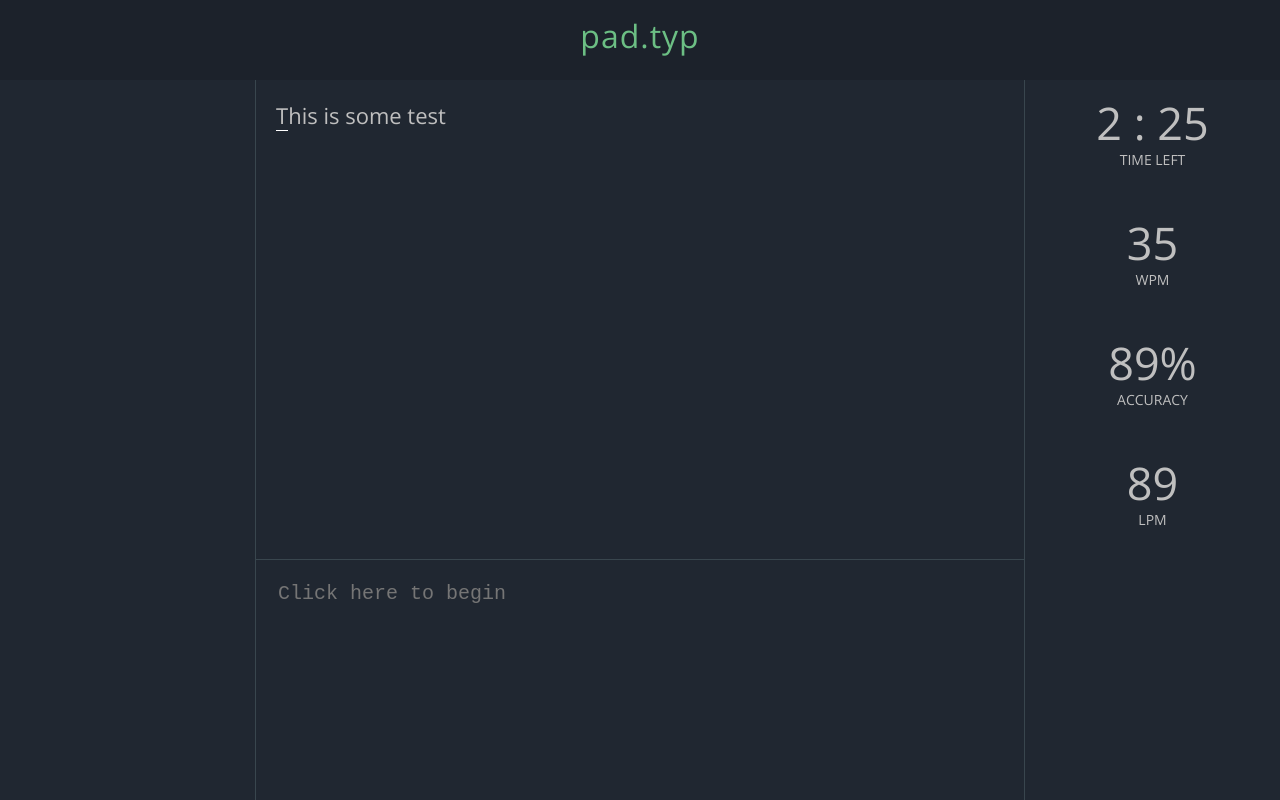
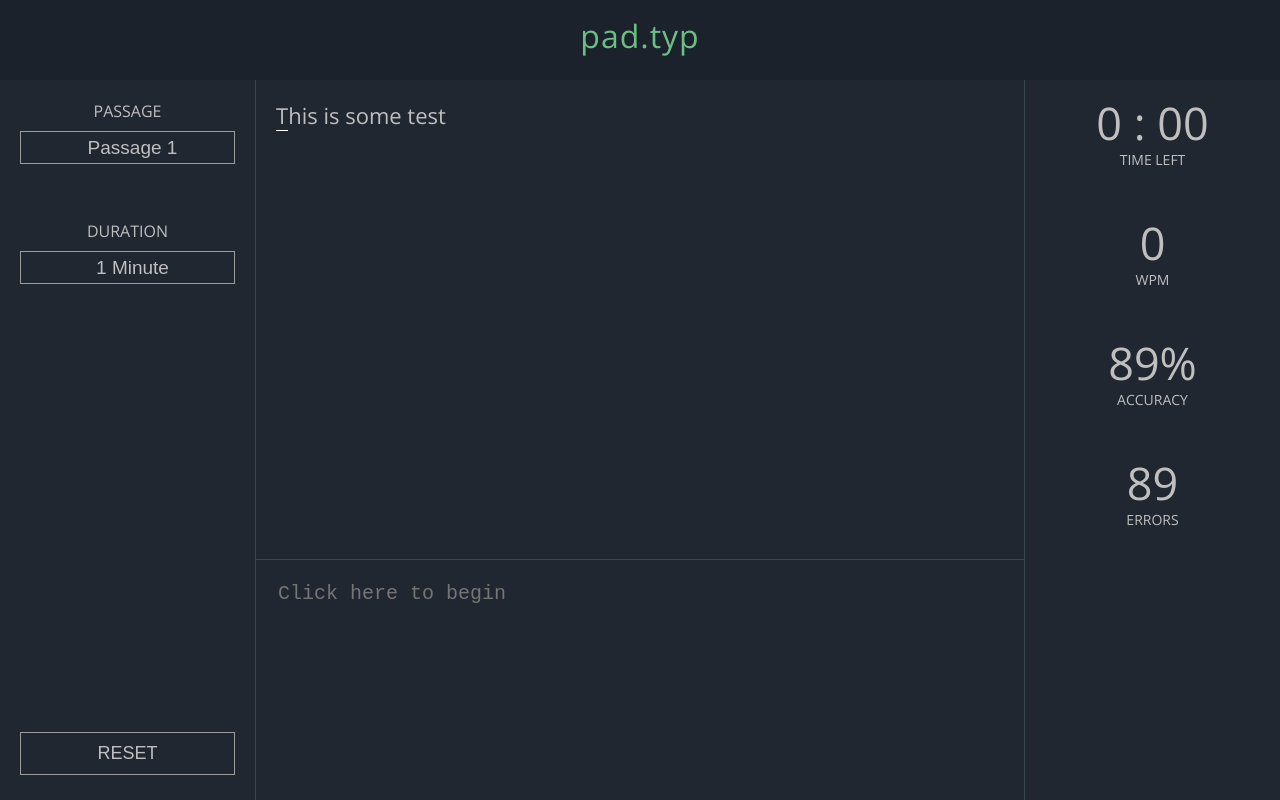
Before and after one commit to BarshaR/padtyp, a website: page index.html in a window 1280 px wide. Drawn offline with nearby package versions, Linux system fonts and the light colour scheme.

Commit message:
Began work on the sidebar features, wpm counter, passage duration selection and other minor tweaks

```diff
--- a/css/style.css
+++ b/css/style.css
@@ -47,6 +47,8 @@
 	background: #202731;
 	border-right: 1px solid rgb(57, 70, 78);
 	grid-area: left-sidebar;
+	display: grid;
+	grid-template-rows: repeat(6, 1fr);
 }
 
 .right-sidebar {
@@ -99,7 +101,7 @@
     font-size: 22px;
 }
 
-.right-sidebar > div {
+.right-sidebar > div , .left-sidebar > div {
 	/* border-bottom: 1px solid rgb(57, 70, 78); */
 	padding: 20px;
 
@@ -121,26 +123,80 @@
 	text-align: center;
 }
 
-.wpm-container {
-
-}
-
 .wpm-container span {
 	color: #bfbfbf;
 	display: block;
 	text-align: center;
 }
 
-.countdown-container {
-
-}
 .countdown-container #minutes, .countdown-container #seconds,
 .countdown-container #clock-colin {
 	display: inline;
 }
 
-.accuracy-percentage-container {
+.passage-select-container {
+
 }
 
-.lpm-container {
+.time-select-container {
+
 }
+
+#test-duration-select, #test-passage-select {
+	width: 100%;
+    background: transparent;
+    font-size: 19px;
+    text-align: center;
+    border: 1px solid #9c9c9c;
+	color: #bfbfbf;
+	outline: none;
+	border-radius: 0;
+	-webkit-appearance: none;
+	padding: 5px 0 5px 10px;
+}
+
+.time-select-title, .passage-select-title {
+	font-size: 16px;
+    margin-bottom: 9px;
+    color: #bfbfbf;
+    display: block;
+	text-align: center;
+
+}
+
+#test-duration-select:hover, .passage-select-title:hover {
+	cursor: pointer;
+	background: #384352;
+}
+
+.reset-test-container {
+	grid-row: 6 / 7;
+}
+
+.reset-test-container > div {
+	margin-top: 32px;
+}
+
+.reset-test-container button {
+	width: 100%;
+    padding-top: 10px;
+    padding-bottom: 10px;
+    background: transparent;
+    color: #bfbfbf;
+	font-size: 18px;
+	border: 1px solid #9c9c9c;
+}
+
+.reset-test-container button:hover {
+	background: #384352;
+	cursor: pointer;
+}
+
+.reset-test-container button:active {
+	background: #2a323e;
+
+}
+
+.reset-test-container button:focus {
+	outline: none;
+}
--- a/index.html
+++ b/index.html
@@ -16,7 +16,38 @@
 				<h1 class="header-title">pad.typ</h1>
 			</div>
 		</div>
-		<div class="left-sidebar"></div>
+		<div class="left-sidebar">
+			<div class="passage-select-container">
+				<div>
+					<span class="passage-select-title">PASSAGE</span>
+					<select id="test-passage-select">
+						<option value="1">Passage 1</option>
+						<option value="2">Passage 2</option>
+						<option value="3">Passage 3</option>
+					</select>
+				</div>
+			</div>
+			<div class="time-select-container">
+				<div>
+					<span class="time-select-title">DURATION</span>
+					<select id="test-duration-select">
+						<option value="1">1 Minute</option>
+						<option value="2">2 Minutes</option>
+						<option value="3">3 Minutes</option>
+					</select>
+				</div>
+			</div>
+			<div class="view-highscores-container">
+				<div>
+
+				</div>
+			</div>
+			<div class="reset-test-container">
+				<div>
+					<button>RESET</button>
+				</div>
+			</div>
+		</div>
 		<div class="typing-passage-wrapper">
 			<div id="passage-text-area"></div>
 		</div>
@@ -27,16 +58,16 @@
 			<div class="countdown-container">
 				<div>
 					<span class="perf-indicator-counter">
-						<span id="minutes"></span>
+						<span id="minutes">0</span>
 						<span id="clock-colin"> : </span>
-						<span id="seconds"></span>
+						<span id="seconds">00</span>
 					</span>
 					<span class="perf-indicator-unit">TIME LEFT</span>
 				</div>
 			</div>
 			<div class="wpm-container">
 					<div>
-						<span class="perf-indicator-counter">35</span>
+						<span id="wpm-display" class="perf-indicator-counter">0</span>
 						<span class="perf-indicator-unit">WPM</span>
 					</div>
 				</div>
@@ -46,10 +77,10 @@
 					<span class="perf-indicator-unit">ACCURACY</span>
 				</div>
 			</div>
-			<div class="lpm-container">
+			<div class="error-counter-container">
 				<div>
 					<span class="perf-indicator-counter">89</span>
-					<span class="perf-indicator-unit">LPM</span>
+					<span class="perf-indicator-unit">ERRORS</span>
 				</div>
 			</div>
 		</div>
--- a/js/Clock.js
+++ b/js/Clock.js
@@ -6,6 +6,7 @@
     this.timerComplete = false;
     this.minDisplay = minutesDisplay;
     this.secDisplay = secondsDisplay;
+    this.intervalTimer = 0;
 
     this.tick = () => {
         if (this.secondsLeft > 0) {
@@ -18,14 +19,23 @@
         }
     };
 
+    // Stops the timer and returns the time elapsed
+    this.stopTimer = () => {
+        clearInterval(this.intervalTimer);
+        return this.getTimeElapsed();
+    };
+
+    // Returns the time elapsed in seconds
+    this.getTimeElapsed = () => this.totalSeconds - ((this.minutesLeft * 60) + this.secondsLeft);
+
     this.startTimer = () => {
-        const intervalTimer = setInterval(() => {
-            if (this.timerComplete === true) {
-                clearInterval(intervalTimer);
-            }
+        this.intervalTimer = setInterval(() => {
+            if (this.timerComplete === true) this.stopTimer();
+            // Advance the time
             this.tick();
-            this.minDisplay.innerHTML = this.minutesLeft;
-            this.secDisplay.innerHTML = this.secondsLeft;
+            // Update the HTML elements passed in
+            this.minDisplay.innerHTML = this.minutesLeft < 10 ? '0' + this.minutesLeft : this.minutesLeft;
+            this.secDisplay.innerHTML = this.secondsLeft < 10 ? '0' + this.secondsLeft : this.secondsLeft;
         }, 1000);
     };
 }
--- a/js/typer.js
+++ b/js/typer.js
@@ -4,13 +4,20 @@
     const typingTextarea = document.getElementById('user-typing-text-area');
     const minutesDisplay = document.getElementById('minutes');
     const secondsDisplay = document.getElementById('seconds');
+    const passageSelect = document.getElementById('test-passage-select');
+    const timeSelect = document.getElementById('time-select-title');
     const testPassage = 'This is some test';
     const typingPassageCharList = [];
     const FORWARD = 1;
     const BACKWARD = -1;
     let styledTestPassage = '';
     let typedIndex = 0;
-    let passageFinished = false;
+    let finishedPassage = false;
+    let startedTest = false;
+    let finishedTest = false;
+    let grossWordsPerMin = 0;
+    let netWordsPerMin = 0;
+    let wpmDisplay = document.getElementById('wpm-display');
 
     // Create array of character objects from passage
     function createCharacterList() {
@@ -24,7 +31,7 @@
     // Finalise test results
     function passageComplete() {
         alert('finalising test results');
-        passageFinished = true;
+        finishedPassage = true;
         typingTextarea.style.color = '#868686';
         setTimeout(() => {
             typingTextarea.disabled = true;
@@ -66,6 +73,12 @@
             console.log('Incorrect letter');
             typingPassageCharList[typedIndex].letterHandle.style.color = '#fc4a1a';
         }
+        // Check if a word was completed
+        if (typingPassageCharList[typedIndex].char === ' ') {
+            grossWordsPerMin += 1;
+            wpmDisplay.innerHTML = grossWordsPerMin;
+            console.log(grossWordsPerMin);
+        }
         // Check if the typing passage is complete
         if (checkPassageEnd(typedIndex)) {
             return false;
@@ -82,24 +95,35 @@
         }
     }
 
+    function startTest() {
+        // create a new clock, providing the number of seconds
+        // and handles to the seconds and minutes html elements
+        const clock = new Clock(20, minutesDisplay, secondsDisplay);
+        clock.startTimer();
+    }
+
     // Event listener for user typing textarea
     typingTextarea.addEventListener('keypress', (event) => {
+        if (!startedTest) {
+            startedTest = true;
+            startTest();
+        }
         checkLetter(event.key);
     });
 
     // Event listener for backspace when typing
     typingTextarea.addEventListener('keydown', (event) => {
-        if (event.which === 8 && typedIndex > 0 && !passageFinished) {
+        if (event.which === 8 && typedIndex > 0 && !finishedPassage) {
             movePosIndicator(typedIndex, BACKWARD);
             typedIndex -= 1;
             typingPassageCharList[typedIndex].letterHandle.style.color = '#bfbfbf';
         }
     });
 
-    // create a new clock, providing the number of seconds
-    // and handles to the seconds and minutes html elements
-    const clock = new Clock(150, minutesDisplay, secondsDisplay);
-    clock.startTimer();
+    // // create a new clock, providing the number of seconds
+    // // and handles to the seconds and minutes html elements
+    // const clock = new Clock(150, minutesDisplay, secondsDisplay);
+    // clock.startTimer();
 
     createCharacterList();
     passageTextarea.innerHTML = styledTestPassage;
```
